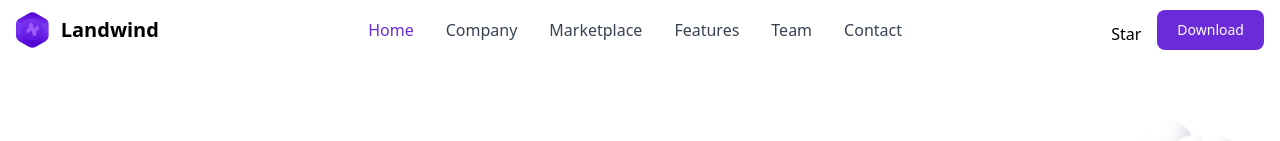
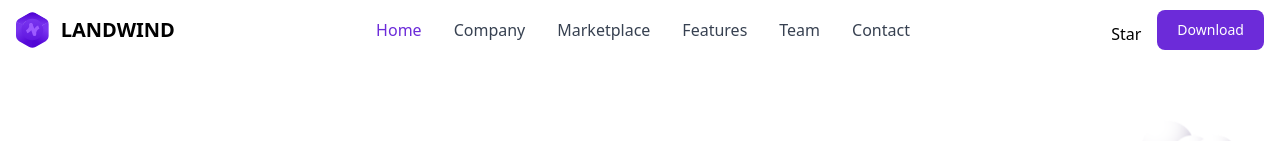
Before and after one commit to Canara-Tech-Labs/Internship-2024-exercise-1, a website: page landwind-1.0.0/index.html in a window 1280 px wide. Shown: the top 141 px of the page. Drawn offline with nearby package versions, Linux system fonts and the light colour scheme.

Commit message:
change code

```diff
--- a/landwind-1.0.0/index.html
+++ b/landwind-1.0.0/index.html
@@ -42,7 +42,7 @@
             <div class="flex flex-wrap items-center justify-between max-w-screen-xl px-4 mx-auto">
                 <a href="#" class="flex items-center">
                     <img src="./images/logo.svg" class="h-6 mr-3 sm:h-9" alt="Landwind Logo" />
-                    <span class="self-center text-xl font-semibold whitespace-nowrap dark:text-white">Landwind</span>
+                    <span class="self-center text-xl font-semibold whitespace-nowrap dark:text-white">LANDWIND</span>
                 </a>
                 <div class="flex items-center lg:order-2">
                     <div class="hidden mt-2 mr-4 sm:inline-block">
```
